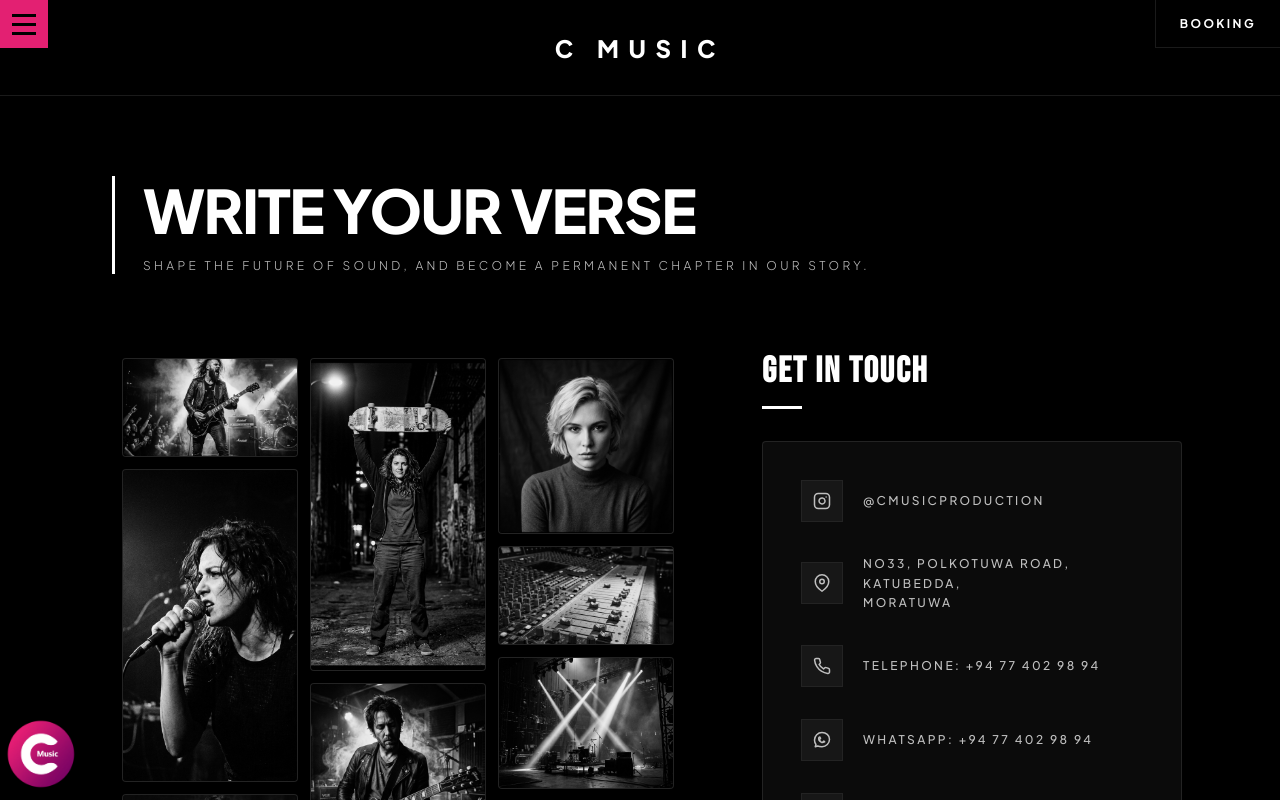
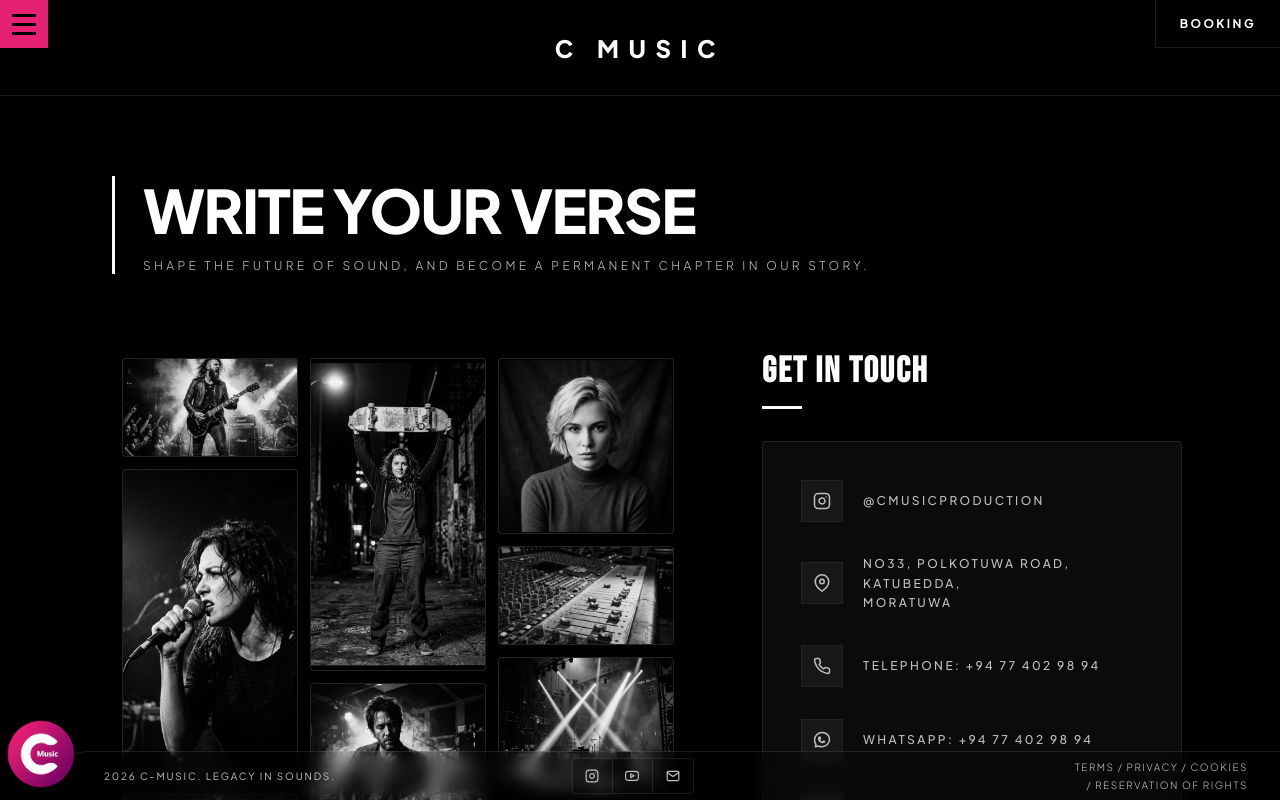
Before and after one commit to InukaJayasinghe/c-music, a Next.js app: page /contact in a window 1280 px wide. Shown: the top 800 px of the page. Built offline with nearby package versions, Linux system fonts and the light colour scheme.

Commit message:
feat: implement main landing page with GSAP-animated HeroSlider and add contact page layout

```diff
--- a/src/app/contact/page.tsx
+++ b/src/app/contact/page.tsx
@@ -23,7 +23,7 @@ export default function ContactPage() {
           <Contact />
 
           {/* Footer with exact copyright date */}
-          <Footer copyrightText="2026 C-MUSIC. LEGACY IN SOUNDS." isStatic />
+          <Footer copyrightText="2026 C-MUSIC. LEGACY IN SOUNDS." />
         </div>
       </main>
     </motion.div>
--- a/src/app/page.tsx
+++ b/src/app/page.tsx
@@ -7,12 +7,12 @@ import { Footer } from "@/components/sections/footer/Footer"
 
 export default function Home() {
   return (
-    <main className="relative min-h-screen bg-black w-full overflow-hidden">
+    <main className="relative min-h-dvh bg-black w-full overflow-hidden">
       {/* Navigation Header */}
       <Navbar />
 
       {/* Main Page Content Container */}
-      <div className="w-full min-h-screen flex flex-col justify-between">
+      <div className="w-full min-h-dvh flex flex-col justify-between">
         {/* Main Fullscreen Hero Slider */}
         <HeroSlider />
 
--- a/src/components/ui/HeroSlider.tsx
+++ b/src/components/ui/HeroSlider.tsx
@@ -266,7 +266,7 @@ export const HeroSlider: React.FC = () => {
   }, [activeIndex])
 
   return (
-    <div className="relative w-full h-screen overflow-hidden bg-black select-none">
+    <div className="relative w-full h-dvh overflow-hidden bg-black select-none">
       <Swiper
         modules={[EffectFade, Autoplay]}
         effect="fade"
```
